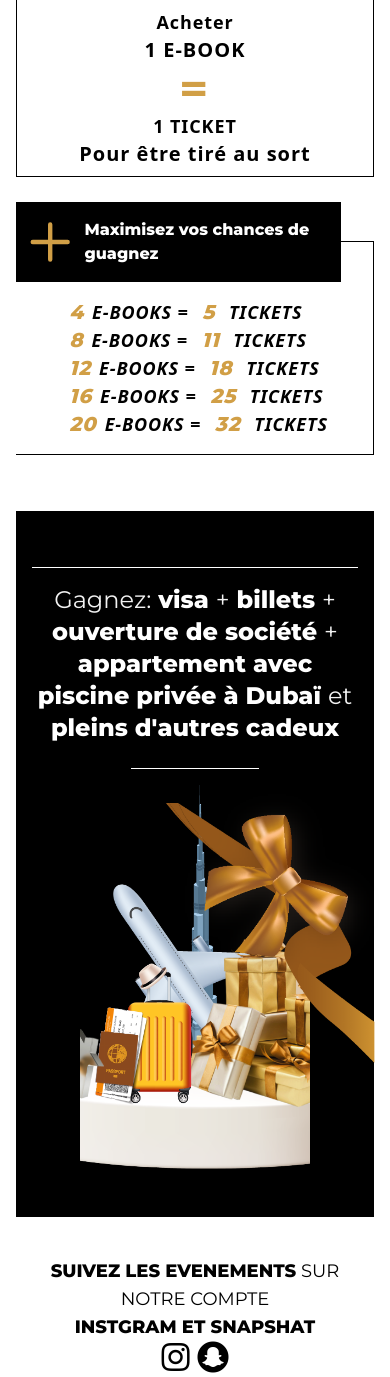
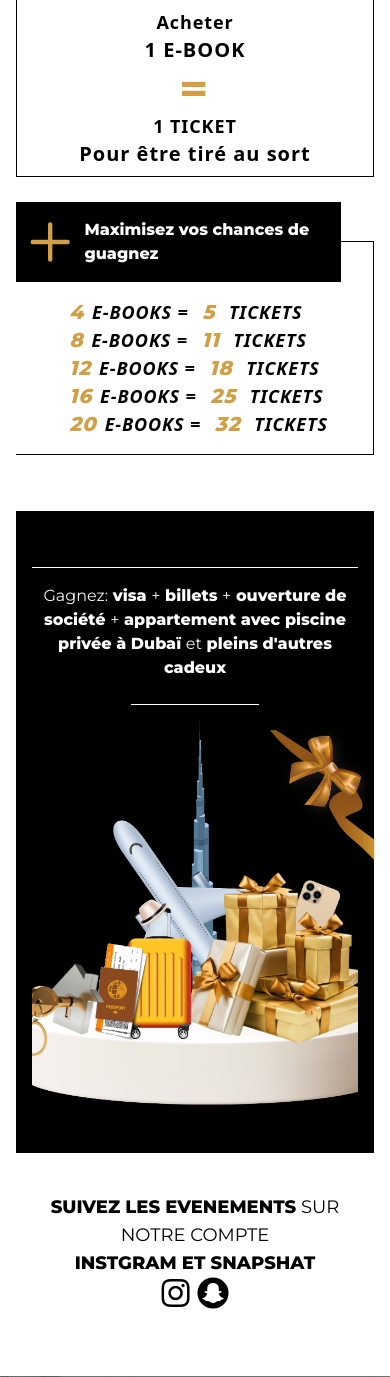
Before and after one commit to ayedimedamine/DUBAI-LIFE, a PHP site: template views/home.php in a window 390 px wide. Shown: the part 652-2029 px from the top of the page. Run offline with PHP 8.4, Linux system fonts and the light colour scheme; the template is opened without the code that fills it, so the values that code supplies are empty; some libraries are stand-ins or nearby versions.

Commit message:
fix : fix some styling essue for small screen size

```diff
--- a/assets/css/output.css
+++ b/assets/css/output.css
@@ -1036,6 +1036,10 @@ select {
   margin-left: -0.5rem;
 }
 
+.-mr-2 {
+  margin-right: -0.5rem;
+}
+
 .block {
   display: block;
 }
@@ -1166,6 +1170,10 @@ select {
 
 .w-12 {
   width: 3rem;
+}
+
+.w-28 {
+  width: 7rem;
 }
 
 .max-w-xl {
@@ -1982,6 +1990,10 @@ select {
     margin-bottom: 3rem;
   }
 
+  .md\:-mr-4 {
+    margin-right: -1rem;
+  }
+
   .md\:block {
     display: block;
   }
@@ -1996,6 +2008,10 @@ select {
 
   .md\:w-16 {
     width: 4rem;
+  }
+
+  .md\:w-56 {
+    width: 14rem;
   }
 
   .md\:max-w-full {
@@ -2068,6 +2084,11 @@ select {
     padding-bottom: 10px;
   }
 
+  .md\:px-16 {
+    padding-left: 4rem;
+    padding-right: 4rem;
+  }
+
   .md\:pt-0 {
     padding-top: 0px;
   }
--- a/views/home.php
+++ b/views/home.php
@@ -106,12 +106,12 @@
             </div>
         </div>
         <div class="relative w-full cursor-pointer bg-black py-12">
-             <p class="text-center text-white text-2xl font-semibold my-2 border-t border-white mx-4 py-4">
+             <p class="text-center text-white tetx-lg md:text-2xl font-semibold my-2 border-t border-white mx-4 py-4">
                 <span class='font-medium opacity-95'>Gagnez:</span> visa <span class='font-medium opacity-95'>+</span> billets <span class='font-medium opacity-95'>+</span> ouverture de société <span class='font-medium opacity-95'>+</span> appartement avec piscine privée à Dubaï <span class='font-medium opacity-95'>et</span> pleins d'autres cadeux
             </p>
              <p class="w-32 mx-auto mb-4 border-t border-white"><p>
-            <img class="absolute right-0 w-56 object-cover h-auto -mr-4 mt-0" src="../assets/images/v1.0.0/gift.png" alt="The Dubai Life" />
-            <div class="px-16">
+            <img class="absolute right-0 w-28 md:w-56 object-cover h-auto -mr-2 md:-mr-4 mt-0" src="../assets/images/v1.0.0/gift.png" alt="The Dubai Life" />
+            <div class="px-4 md:px-16">
               <img class="object-cover h-96 mx-auto" src="../assets/images/v1.0.0/banner.png" alt="The Dubai Life" />
             </div>
         </div>
```
